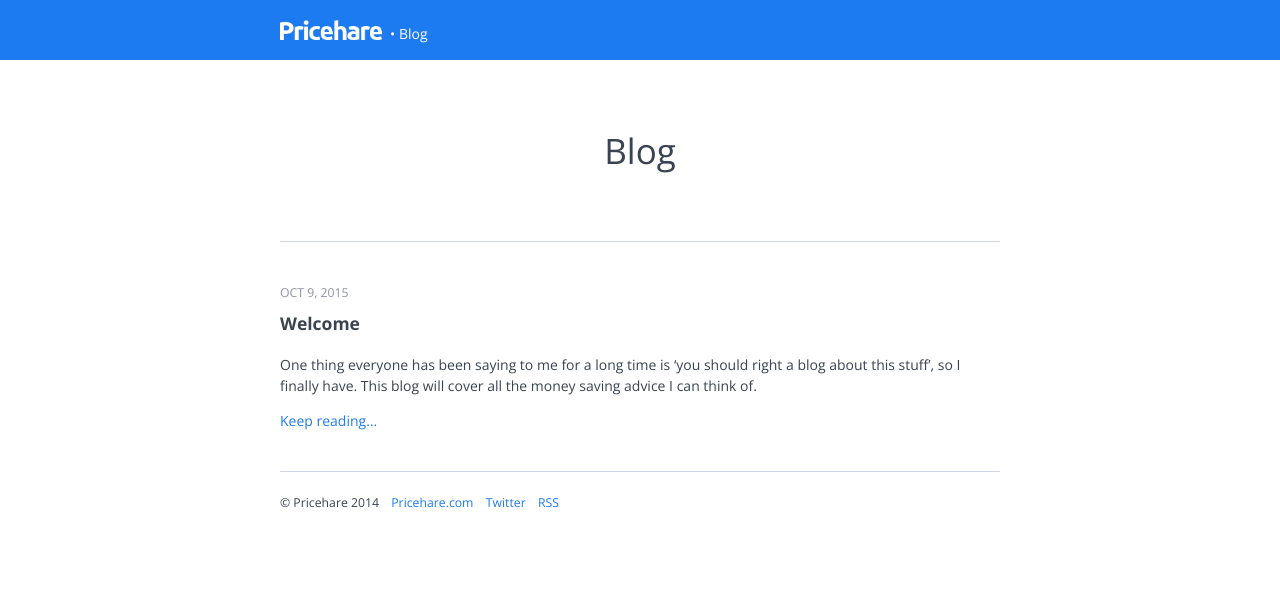
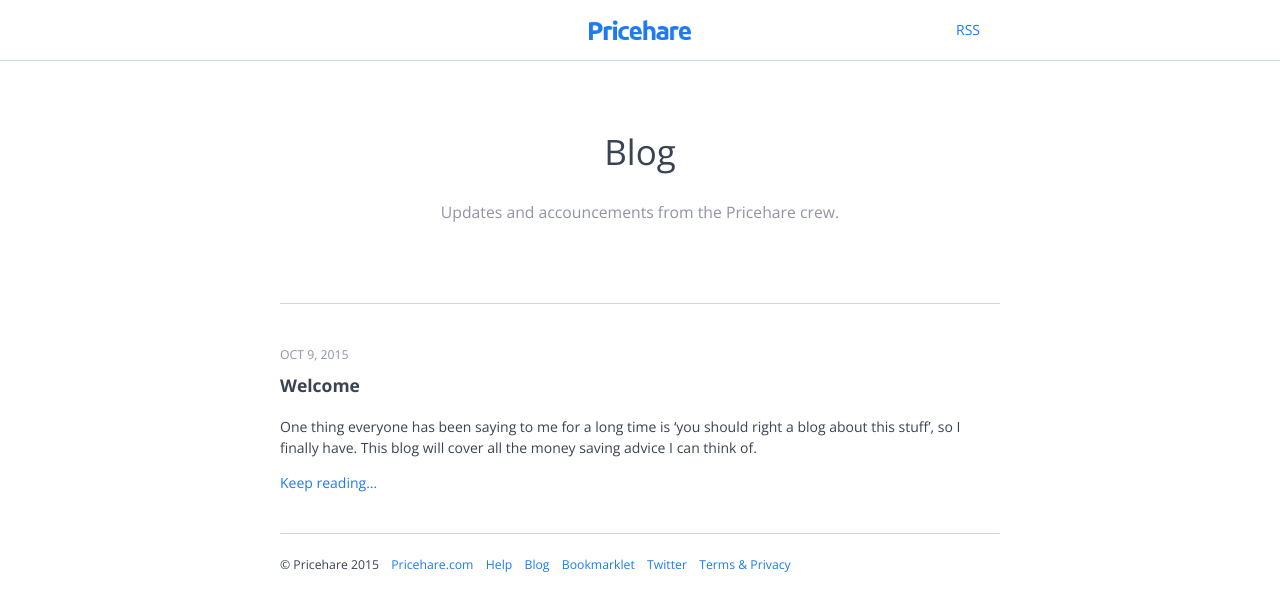
Before and after one commit to Pricehare/blog, a Jekyll site: the page built from index.html, in a window 1280 px wide. Shown: the top 611 px of the page. Built offline with Jekyll 4.4.1, drawn with Linux system fonts in a browser that asks for light colours; the list of posts is cut into pages by our own code.

Commit message:
decided to visually separate blog from main website, adjusted header to reflect this

```diff
--- a/_includes/footer.html
+++ b/_includes/footer.html
@@ -1,10 +1,13 @@
 <footer class="width">
-    <div class="inner">
-        <ul>
-            <li class="site-copy">&copy; Pricehare 2014</li>
-            <li><a href="http://pricehare.com">Pricehare.com</a></li>
-            <li><a href="https://twitter.com/pricehare">Twitter</a></li>
-            <li><a href="{{ "/feed.xml" | prepend: site.baseurl }}">RSS</a></li>
-        </ul>
-    </div>
+	<div class="inner">
+		<ul>
+			<li class="copy-notice">&copy; Pricehare 2015</li>
+			<li><a href="http://pricehare.com">Pricehare.com</a></li>
+			<li><a href="http://pricehare.com/help">Help</a></li>
+			<li><a href="http://blog.pricehare.com">Blog</a>
+			<li><a href="http://pricehare.com/bookmarklet">Bookmarklet</a>
+			<li><a href="http://twitter.com/pricehare" target="_blank">Twitter</a></li>
+			<li><a href="http://pricehare.com/privacy">Terms &amp; Privacy</a></li>
+		</ul>
+	</div>
 </footer>
--- a/_includes/header.html
+++ b/_includes/header.html
@@ -1,7 +1,6 @@
 <header>
     <div class="width">
-
-    <a href="/" class="logo logo-home">&bull; Blog</a>
-
+    	<a href="/" class="logo logo-home"></a>
+    	<a class="rss" href="{{ "/feed.xml" | prepend: site.baseurl }}">RSS</a></li>
     </div>
 </header>
--- a/_layouts/post.html
+++ b/_layouts/post.html
@@ -7,7 +7,7 @@
 		<p class="post-meta">{{ page.date | date: "%b %-d, %Y" }}</p>
 		<h1 class="post-title">{{ page.title }}</h1>
 		{% assign author = site.data.people[page.author] %}
-		<p class="post-author">by <a href="https://twitter.com/{{ author.twitter }}">{{ author.name }}</a></p>
+		<p class="post-author">Written by <a href="https://twitter.com/{{ author.twitter }}">{{ author.name }}</a></p>
 	</section>
 
 	{{ content }}
--- a/_sass/partials/_base.scss
+++ b/_sass/partials/_base.scss
@@ -106,8 +106,8 @@
 	}
 
 	h1 {
-		font-size: 1.25em;
-		margin: 10px 0 0 0;
+		font-size: 2em;
+		margin: 20px 0;
 	}
 
 	.post-author {
--- a/_sass/partials/_header.scss
+++ b/_sass/partials/_header.scss
@@ -4,7 +4,7 @@
 
 header {
 	position: relative;
-	background: $blue;
+	border-bottom: 1px solid $border-color;
 
 	.width {
 		position: relative;
@@ -13,17 +13,17 @@
 
 	.logo {
 		display: block;
-		padding-left: 110px;
+		width: 102px;
 		height: 20px;
-		background-image: url(/img/ico-logo-text.png);
+		background-image: url(/img/ico-logo-text-blue.png);
 		background-size: 102px;
-		background-position: left;
+		background-position: center;
 		background-repeat: no-repeat;
 		position: absolute;
 		top: 50%;
 		margin-top: -10px;
-		color: white;
-		line-height: 28px;
+		left: 50%;
+		margin-left: -51px;
 
 		&:hover {
 			color: $yellow;
@@ -31,29 +31,13 @@
 
 	}
 
-	.route-sign-in,
-	.route-sign-out {
+	.rss {
 		position: absolute;
 		right: 20px;
-		border-color: $blue;
 		top: 0;
 		bottom: 0;
 		line-height: 60px;
 		padding: 0 20px;
-		background: darken($blue, 10%);
 	}
 
 }
-
-/* Sign In / Register */
-
-.sign-in-header {
-	background: white;
-	padding: 80px 0;
-
-	.logo {
-		@include vendor(animation, slideDown 800ms);
-		background-image: url(/img/ico-logo-text-blue.png);
-	}
-
-}
--- a/index.html
+++ b/index.html
@@ -4,6 +4,7 @@
 
 <section class="hero">
 	<h1>Blog</h1>
+	<h2>Updates and accouncements from the Pricehare crew.</h2>
 </section>
 
 {% for post in paginator.posts %}
```
Also changed, not shown: img/ico-logo-text-blue.png (added), 4 other files.
